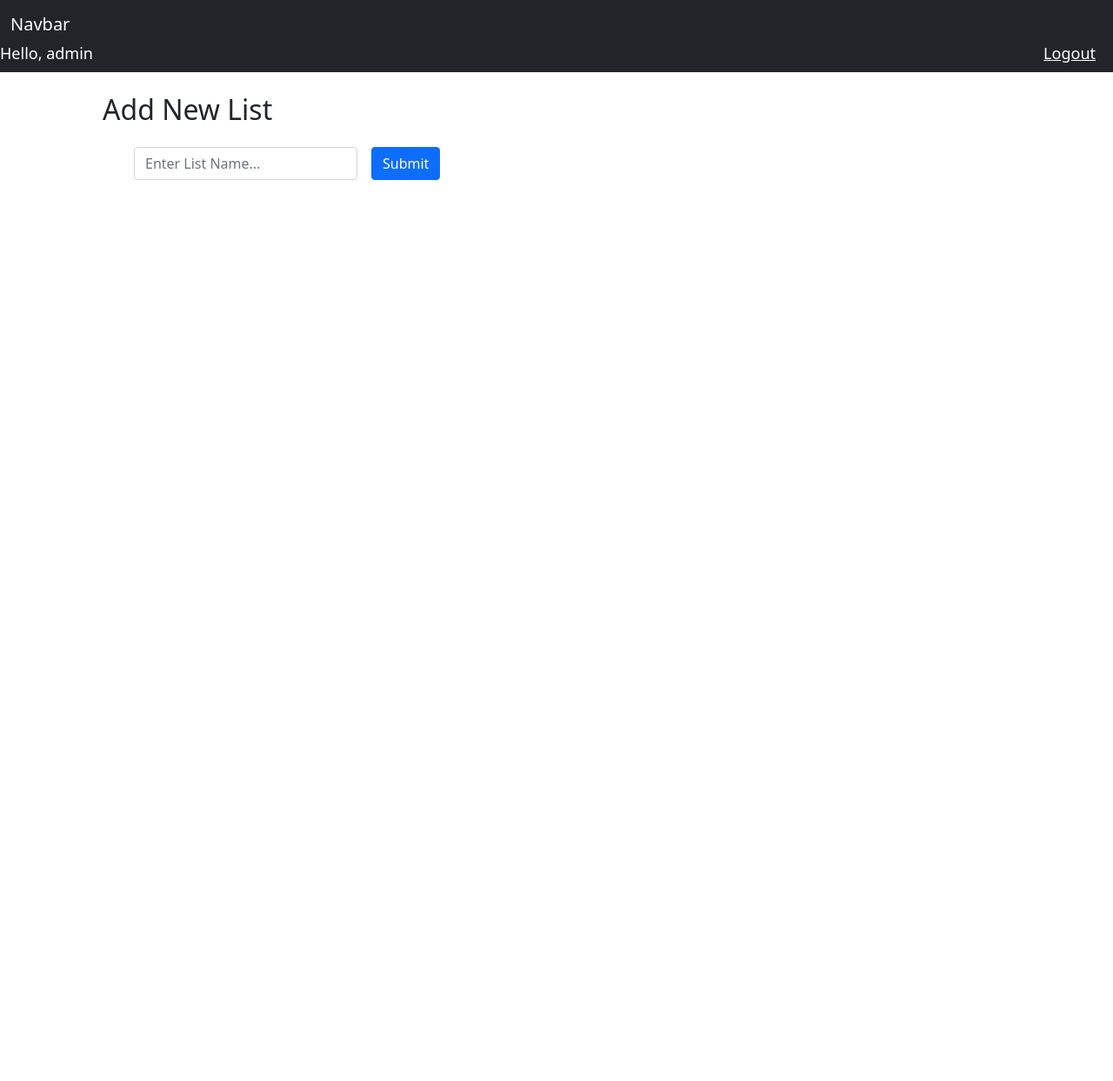
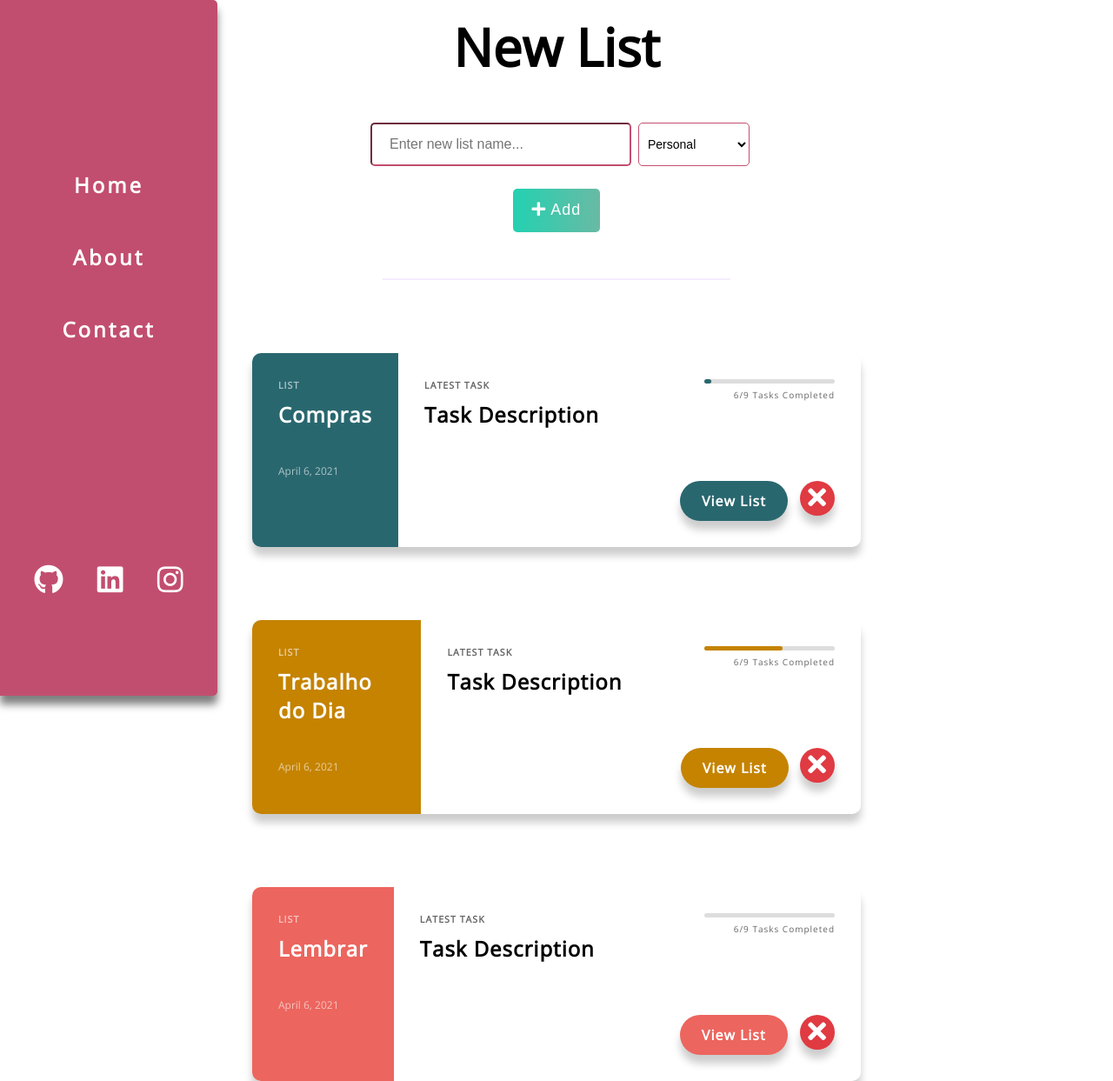
Before and after one commit to SamuelSilva2310/django-TodoApp, a Django app: page / in a window 1280 px wide. Shown: the whole page at 87% size. Before the commit the page ends 207 px from the top, so only its background shows below. Run offline with Django 3.2, Linux system fonts and the light colour scheme; a user stored in the database is signed in; data comes from the database, SQL or seed files in the repository; data that the repository does not hold is empty.

Commit message:
Total UI remake, navbar lists and form complete

```diff
--- a/myTodoApp/views.py
+++ b/myTodoApp/views.py
@@ -63,9 +63,6 @@ def home(request):
     """This function defines the home page, it should load all TodoLists
     """
 
-    front_end_stuff = {
-        'todoLists' : request.user.todolist.all().order_by('-creation_date'),
-    }
     return render(request, 'myTodoApp/lists.html')
 
 
@@ -75,7 +72,8 @@ def new_List(request):
 
     """
     list_name = request.POST['list_name']
-    t = ToDoList(name=list_name)
+    list_type = request.POST['list-type']
+    t = ToDoList(name=list_name,list_type=list_type)
     t.save()
     request.user.todolist.add(t)
     return redirect("myTodoApp:home")
--- a/static/css/style.css
+++ b/static/css/style.css
@@ -0,0 +1,354 @@
+@import url('https://fonts.googleapis.com/css2?family=Open+Sans&display=swap');
+
+
+
+*{
+    box-sizing: border-box;
+    margin: 0;
+    padding: 0;
+}
+
+
+:root {
+	--clr-dominant: #C24E6F;
+	--clr-complementary: #ffffff;
+	--clr-accent: #F5ECFF;
+	--clr-accent2: #69BAA4;
+
+
+	--list-clr-professional:#C58300 ;
+	--list-clr-personal: #29676F;
+	--list-clr-scratch: #EC655E;
+
+  }
+
+
+body{
+	background-color: var(--clr-complementary);
+	font-family: 'Open Sans', sans-serif;
+}
+
+a, u{
+    text-decoration: none;
+}
+
+
+
+.page-divider{
+	width: 400px;
+	height: 2px;
+	background-color: var(--clr-accent);
+}
+
+
+.sidenav-container{
+    display: flex;
+    flex-direction: column;
+    justify-content: space-around;
+
+    height: 100%;
+    width: 250px;
+
+    background-color:var(--clr-dominant);
+    box-shadow: 0 10px 10px rgba(0, 0, 0, 0.5);
+    padding-top: 60px; /* Place content 60px from the top */
+
+
+    z-index: 1; /* Stay on top */
+    top: 0; /* Stay at the top */
+    left: 0;
+    position: fixed; /* Stay in place */
+    overflow-x: hidden; /* Disable horizontal scroll */
+    border-bottom-right-radius: 5px;
+    border-top-right-radius: 5px;
+}
+
+.sidenav{
+    display: flex;
+    flex-direction: column;
+    align-items: center;
+}
+
+.sidenav-link{
+    padding: 10%;
+}
+
+.sidenav-link a{
+    text-decoration: none;
+    color: var(--clr-complementary);
+    letter-spacing: 3px;
+    text-align: left;
+    font-size: 24px;
+    font-weight: bold;
+    transition: 0.2s ease-in-out;
+}
+
+.sidenav-link a:hover,
+.sidenav-social-item a:hover{
+    color: var(--clr-accent);
+}
+
+.sidenav-items{
+    display: flex;
+    justify-content: space-evenly;
+}
+
+.sidenav-social-item a{
+    text-decoration: none;
+    color: var(--clr-complementary);
+	font-size: 34px;
+	transition: 0.2s ease-in-out;
+}
+
+
+/*******************************/
+/* NEW LIST FORM */
+
+.create-list-container{
+    display: flex;
+    flex-direction: column;
+    align-items: center;
+    justify-content: center;
+    padding: 1%;
+	background-color: var(--clr-complementary);
+	width: 100%;
+}
+
+.form-title{
+	font-size: 40px;
+	color: black;
+}
+
+.form-container{
+    display: flex;
+    flex-direction: row;
+}
+
+
+
+#create-list-form{
+    padding: 30px;
+    display: flex;
+	flex-direction: column;
+    align-items: center;
+    justify-content: center;
+}
+
+.list-inputs{
+	display: flex;
+	align-items: center;
+	justify-content: space-between;
+}
+
+
+.list-inputs input[type=text]{
+    width: 300px;
+    height: 50px;
+
+    padding: 20px;
+    margin: 1rem 0.5rem;
+
+	border-color: var(--clr-dominant);
+    border-radius: 5px;
+    outline: none;
+    font-size: 16px;
+}
+
+select{
+    box-shadow: 0 10px 25px (0,0,0,0.2);
+    font-size: 14px;
+	height: 50px;
+    padding: 14px 30px 14px 6px;
+    border-radius: 5px;
+    background-color: var(--bg-light);
+	border-color: var(--clr-dominant);
+    color: black;
+}
+
+.custom-select{
+    position: relative;
+}
+
+.create-list-container form>button{
+    text-align: center;
+	background-image: linear-gradient(to right, #23d1b1 0%, var(--clr-accent2)  100%);
+    border: none;
+	color: var(--clr-complementary);
+	border-radius: 5px;
+    margin: 10px;
+	letter-spacing: 1px;
+    transition: all .2s ease-in-out;
+	font-size: 18px;
+	width: 100px;
+	height: 50px;
+
+}
+
+.create-list-container form>button:hover{
+	cursor: pointer;
+	transform: scale(1.1) rotatez(5deg);
+}
+
+
+
+
+/*----------------------------*/
+/*PAGE CONTENT CENTER*/
+
+.page-content-container{
+    display: flex;
+    flex-direction: column;
+    align-items: center;
+    justify-content: space-between;
+    height: 100%;
+}
+
+.todoList-container{
+	display: flex;
+	align-items: center;
+	justify-content: center;
+	flex-direction: column;
+	min-height: 80vh;
+}
+
+
+
+.todoList {
+	background-color: #fff;
+	border-radius: 10px;
+	box-shadow: 0 10px 10px rgba(0, 0, 0, 0.2);
+	display: flex;
+	max-width: 700px;
+	margin-top: 12%; /*SPACE BETWEEN EACH LIST CARD*/
+	overflow: hidden;
+	width: 700px;
+}
+
+.todoList h6 {
+	opacity: 0.6;
+	margin: 0;
+	letter-spacing: 1px;
+	text-transform: uppercase;
+}
+
+.todoList h2 {
+	letter-spacing: 1px;
+	margin: 10px 0;
+}
+
+.todoList-preview {
+
+	color: #fff;
+	padding: 30px;
+	max-width: 250px;
+}
+
+.todoList-preview p{
+	color: #fff;
+	display: inline-block;
+	font-size: 12px;
+	opacity: 0.6;
+	margin-top: 30px;
+	text-decoration: none;
+}
+
+.todoList-info {
+	padding: 30px;
+	position: relative;
+	width: 100%;
+}
+
+.progress-container {
+	position: absolute;
+	top: 30px;
+	right: 30px;
+	text-align: right;
+	width: 150px;
+}
+
+.progress {
+	background-color: #ddd;
+	border-radius: 3px;
+	height: 5px;
+	width: 100%;
+}
+
+.progress-done {
+	border-radius: 3px;
+	content: '';
+	position: absolute;
+	top: 0;
+	left: 0;
+	height: 5px;
+	width: 0%;
+}
+
+.progress-text {
+	font-size: 10px;
+	opacity: 0.6;
+	letter-spacing: 1px;
+}
+
+.list-bnts{
+	display: flex;
+	flex-direction: column;
+	justify-content: flex-end;
+	text-align: center;
+}
+
+.btns-helper{
+	margin-top: 50px;
+	display: flex;
+	justify-content: flex-end;
+	text-align: center;
+}
+
+.btn{
+	border: 0;
+	box-shadow: 0 10px 10px rgba(0, 0, 0, 0.2);
+	color: #fff;
+	font-size: 16px;
+	outline: none;
+}
+
+
+.btn:hover{
+    cursor: pointer;
+    transform: translateY(-5px);
+}
+
+.btn-view {
+	border-radius: 50px;
+	letter-spacing: 1px;
+	font-weight: bold;
+    transition: 0.3s ease-out;
+	padding: 12px 25px;
+	margin-right: 3%;
+}
+
+.btn-delete{
+	text-align: center;
+	background-color: #e03a42;
+	border-radius: 50%;
+	letter-spacing: 1px;
+    transition: 0.3s ease-out;
+	font-size: 30px;
+	width: 40px;
+	height: 40px;
+}
+
+
+
+/*LIST TYPES COLORSS*/
+
+.PERSONAL{
+	background-color: var(--list-clr-personal);
+}
+
+.PROFESSIONAL{
+	background-color: var(--list-clr-professional);
+}
+
+.SCRATCH{
+	background-color: var(--list-clr-scratch);
+}
--- /dev/null
+++ b/static/js/myTodoApp/lists.js
@@ -0,0 +1,11 @@
+const progress_task = document.querySelectorAll(".progress-done");
+
+
+//ADD FUNCTIONALITY
+// EACH CARD (TO DO LIST) PROGRESS BAR DISPAYS THE RIGHT AMMOUNT
+
+//get percentage (tasks done/tasks total)
+var progress = [5,60];
+progress_task.forEach((item,index)=>{
+    item.style.width = progress[index] + "%";
+})
--- a/templates/base.html
+++ b/templates/base.html
@@ -7,38 +7,51 @@
     <meta http-equiv="X-UA-Compatible" content="IE=edge">
     <meta name="viewport" content="width=device-width, initial-scale=1.0">
     <link rel="stylesheet" href="{% static '/css/style.css' %}">
-    <!-- Compiled and minified CSS -->
-    <link href="https://cdn.jsdelivr.net/npm/bootstrap@5.0.0-beta3/dist/css/bootstrap.min.css" rel="stylesheet"
-        integrity="sha384-eOJMYsd53ii+scO/bJGFsiCZc+5NDVN2yr8+0RDqr0Ql0h+rP48ckxlpbzKgwra6" crossorigin="anonymous">
+
+
+    <link
+    rel="stylesheet"
+    href="https://cdnjs.cloudflare.com/ajax/libs/font-awesome/5.15.3/css/all.min.css"
+    integrity="sha512-iBBXm8fW90+nuLcSKlbmrPcLa0OT92xO1BIsZ+ywDWZCvqsWgccV3gFoRBv0z+8dLJgyAHIhR35VZc2oM/gI1w=="
+    crossorigin="anonymous"/>
+
 
     <title>TO DO APP</title>
-
-    <style>
-    .hello-msg{
-        font-size: 18px;
-        color: #fff;
-        margin-right: 20px;
-    }
-        </style>
 </head>
 
 <body>
 
     <!-- NAVIGATION-->
-    <nav class="navbar navbar-dark bg-dark">
-        <div class="container-fluid">
-            <a class="navbar-brand" href="/">Navbar</a>
+    <!-- NAVBAR -->
+    <nav class="sidenav-container">
+
+        <!-- NAVLINKS -->
+        <div id="mySidenav" class="sidenav">
+            <div class="sidenav-link">
+                <a href="{% url 'myTodoApp:home' %}">Home</a>
+            </div>
+            <div class="sidenav-link">
+                <a href="#">About</a>
+            </div>
+            <div class="sidenav-link">
+                <a href="#">Contact</a>
+            </div>
         </div>
 
-        <span class="hello-msg">Hello, {{request.user}}</span>
-        <span ><a class="hello-msg" href="{% url 'myTodoApp:logout' %}">Logout</a></span>
+        <div class="sidenav-items">
+            <div class="sidenav-social-item">
+                <a href="https://github.com/SamuelSilva2310"><i class="fab fa-github"></i></a>
+            </div>
+            <div class="sidenav-social-item">
+                <a href="https://www.linkedin.com/in/samuel-silva-140a681a8//"><i class="fab fa-linkedin"></i></a>
+            </div>
+            <div class="sidenav-social-item">
+                <a href="https://www.instagram.com/samuel__2310"><i class="fab fa-instagram"></i></a>
+            </div>
+        </div>
     </nav>
 
-    <div class="container justify-content-sm-center">
-    <div class="container justify-content-center m-4">
-
-        {% block title %}
-        {% endblock title%}
+    <section class="page-content-container">
 
 
 
@@ -46,15 +59,18 @@
         {% block form %}
         {% endblock form%}
 
+        <div class="page-divider"></div>
+
         <!-- DISPLAY CONTENT -->
         {% block content %}
         {% endblock content%}
-    </div>
+
+    </section>
     <!-- Compiled and minified JavaScript -->
     <script src="https://cdn.jsdelivr.net/npm/bootstrap@5.0.0-beta3/dist/js/bootstrap.bundle.min.js"
         integrity="sha384-JEW9xMcG8R+pH31jmWH6WWP0WintQrMb4s7ZOdauHnUtxwoG2vI5DkLtS3qm9Ekf"
         crossorigin="anonymous"></script>
-    <script src="{% static '/js/base.js' %}"></script>
+    <script src="{% static '/js/myTodoApp/lists.js' %}"></script>
 </body>
 
 </html>
--- a/templates/myTodoApp/lists.html
+++ b/templates/myTodoApp/lists.html
@@ -1,28 +1,26 @@
 {% extends 'base.html' %}
 
+{% block form %}
+        <div class="create-list-container">
+          <div class="form-title">
+              <h1>New List</h1>
+          </div>
+          <div class="form-container">
+              <form action="{% url 'myTodoApp:new_list' %}" method="POST" id="create-list-form">
+                {% csrf_token %}
+                  <div class="list-inputs">
+                      <input type="text" name="list_name" id="" placeholder="Enter new list name..." />
 
-{% block title %}
-<h2>Add New List</h2>
-{% endblock title%}
-
-
-{% block form %}
-<div class="row m-4 ">
-                <div class="col mb-4">
-                    <form class="row row-cols-lg-auto g-3 align-items-center" action="{% url 'myTodoApp:new_list' %}" method="POST">
-                        {% csrf_token %}
-                        <div class="col-12">
-                            <div class="input-group">
-                                <input type="text" class="form-control mb-2 mr-sm-2" name="list_name"
-                                    placeholder="Enter List Name..." required>
+                      <div class="custom-select">
+                          <select name="list-type">
+                              <option value="PERSONAL">Personal</option>
+                              <option value="PROFESSIONAL">Professioal</option>
+                              <option value="SCRATCH">Scratch</option>
+                          </select>
                       </div>
                   </div>
-
-                        <div class="col-12">
-                            <button type="submit" class="btn btn-primary mb-2">Submit</button>
-                        </div>
+                  <button type="submit"><i class="fas fa-plus"></i> Add</button>
               </form>
-                </div>
           </div>
       </div>
     {% endblock form%}
@@ -32,22 +30,47 @@
 
 
 {% block content %}
-<div class="container justify-content-sm-center">
-    <div class="row m-4">
-        <div class="col">
-            <ul class="list-group justify-content-sm-center">
+        <div class="todoLists-container">
                 {% for todoList in request.user.todolist.all %}
-                <li class="list-group-item align-items-center"><a href="{% url 'myTodoApp:list_task' todoList.id %}">{{todoList.name}}</a>
-                    <div class="float-end">
-                        <form action="{% url 'myTodoApp:delete_list' todoList.id %}" method="POST">
+                <div class="todoList">
+                    <div class="todoList-preview {{todoList.list_type}}">
+                      <h6>List</h6>
+                      <!-- Add List Title Here -->
+                      <h2>{{todoList.name}}</h2>
+                      <!-- Add List Date Here -->
+                      <p>{{todoList.creation_date}}</p>
+                    </div>
+                    <div class="todoList-info">
+                      <div class="task-preview">
+                        <h6>Latest Task</h6>
+                        <h2>Task Description</h2>
+                      </div>
+                      <div class="progress-container">
+                        <div class="progress"></div>
+                        <div class="progress-done {{todoList.list_type}}"></div>
+
+                        <!-- Add Progress Tasks Here -->
+                        <span class="progress-text"> 6/9 Tasks Completed </span>
+                      </div>
+
+                      <div class="list-bnts">
+                        <div class="btns-helper">
+                          <a href="{% url 'myTodoApp:list_task' todoList.id %}" class="btn btn-view {{todoList.list_type}}"><div>View List</div></a>
+
+                          <form class="list-btn-form" action="{% url 'myTodoApp:delete_list' todoList.id %}" method="POST">
                             {% csrf_token %}
-                            <button type="submit" class="btn btn-danger">Delete</button>
+                            <button class="btn btn-delete">
+                              <i class="fas fa-times"></i>
+                            </button>
                           </form>
-                    </div>
-                </li>
-                {% endfor %}
-            </ul>
                         </div>
                       </div>
                     </div>
+                  </div>
+
+                {% endfor %}
+
+        </div>
+
+
 {% endblock content%}
--- a/todoApp/settings.py
+++ b/todoApp/settings.py
@@ -24,7 +24,7 @@ TEMPLATES_DIR = os.path.join(BASE_DIR, 'templates')
 SECRET_KEY = 'lru290%i$o3i2$whtl1z1+iqi=#qfmi&b%*!^9e(@#wbwq82o9'
 
 # SECURITY WARNING: don't run with debug turned on in production!
-DEBUG = False
+DEBUG = True
 
 ALLOWED_HOSTS = ['caturra-todo-app.herokuapp.com','127.0.0.1']
 
```
Also changed, not shown: myTodoApp/models.py (+11 -2 lines), static/css/myTodoApp/lists.css (added, +155 -0 lines), db.sqlite3, myTodoApp/migrations/0017_auto_20210403_1738.py (added), myTodoApp/migrations/0018_auto_20210403_1739.py (added), myTodoApp/migrations/0019_todolist_list_type.py (added). Lines whose indentation alone changed are shown as unchanged.
